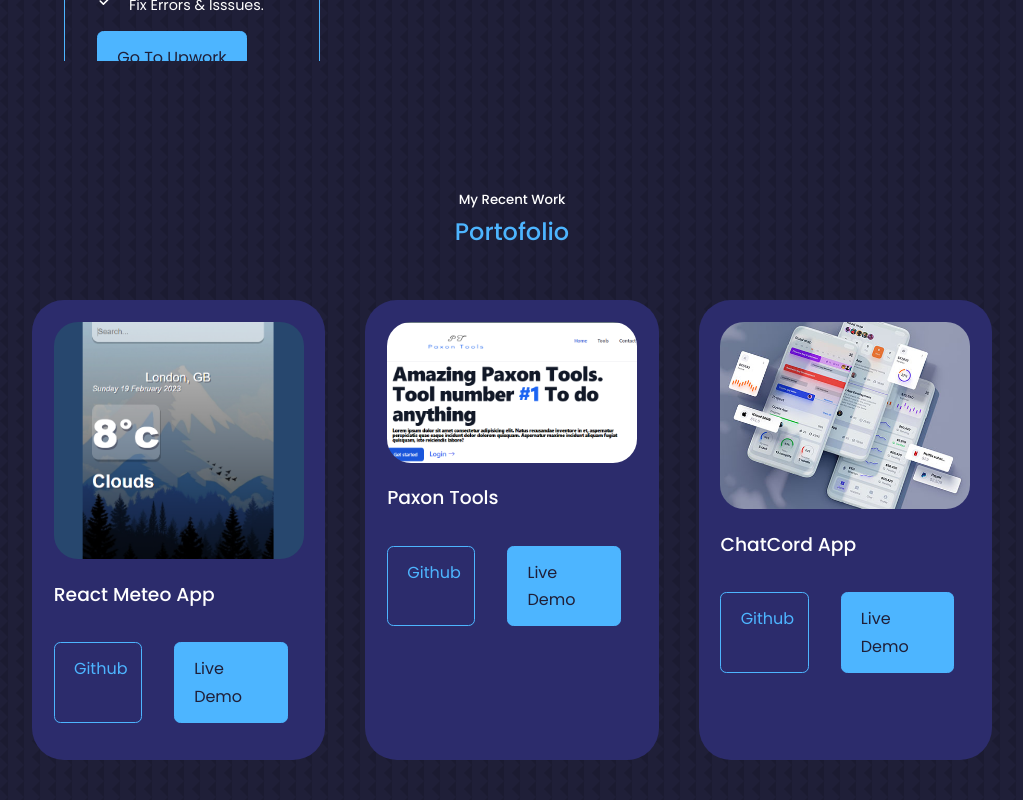
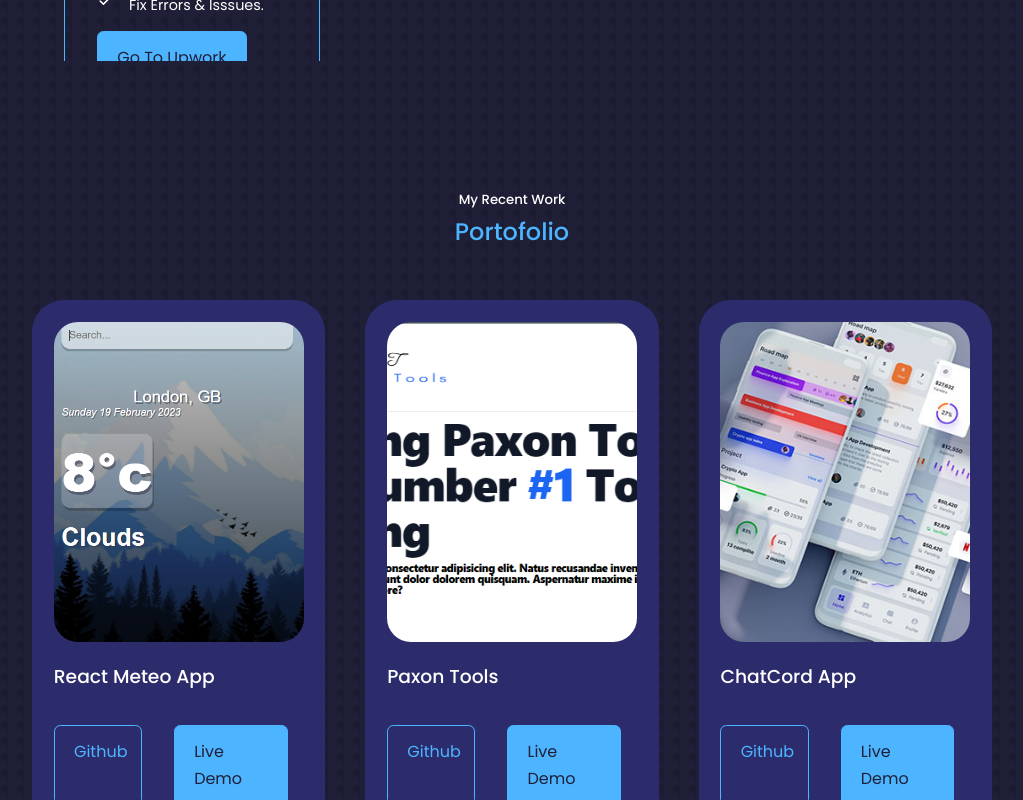
Before and after one commit to peterondy/react-portofolio-aws, a React (Create React App) app: page / in a window 1280 px wide. Shown: the part 3523-4323 px from the top of the page, without its empty margins (128-1151 px from the left). Built offline with nearby package versions, Linux system fonts and the light colour scheme.

Commit message:
Update portofolio.css

```diff
--- a/src/components/portofolio/portofolio.css
+++ b/src/components/portofolio/portofolio.css
@@ -20,6 +20,9 @@
 .portofolio__item-image{
     border-radius: 1.5rem;
     overflow: hidden;
+}
+.portofolio__item-image img{
+    height: 320px !important;
 }
 .portofolio__item h3{
     margin: 1.2rem 0 2rem;
```
